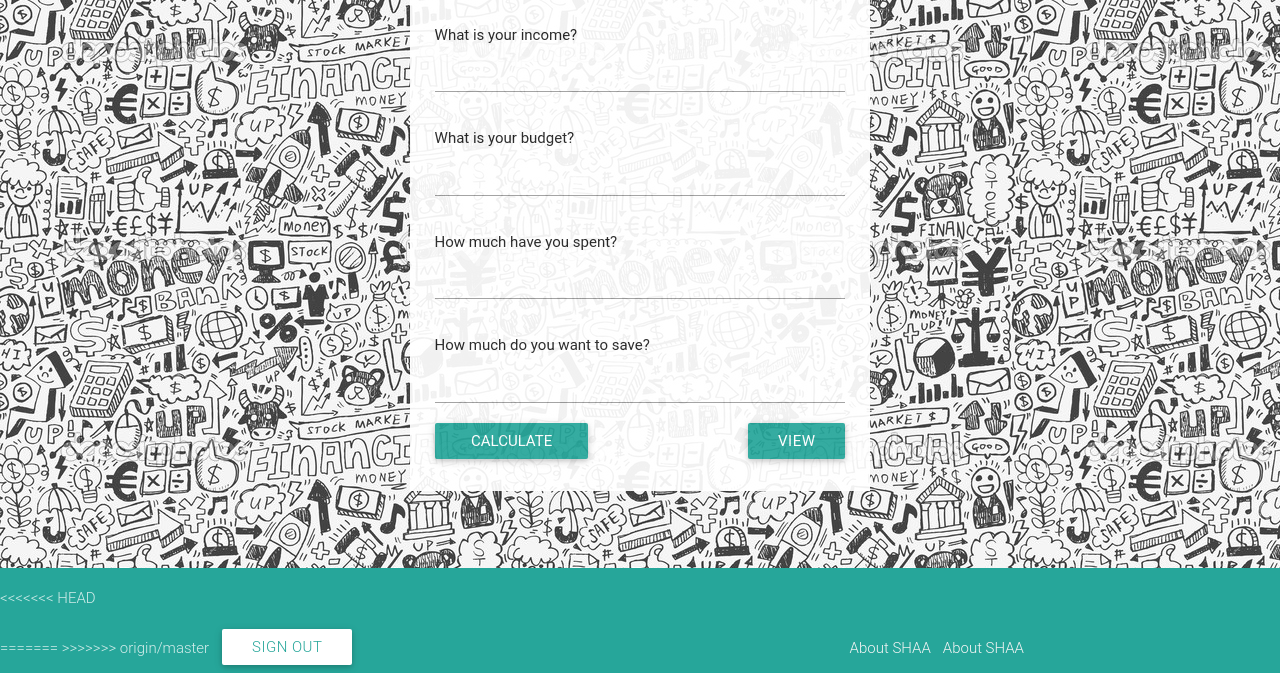
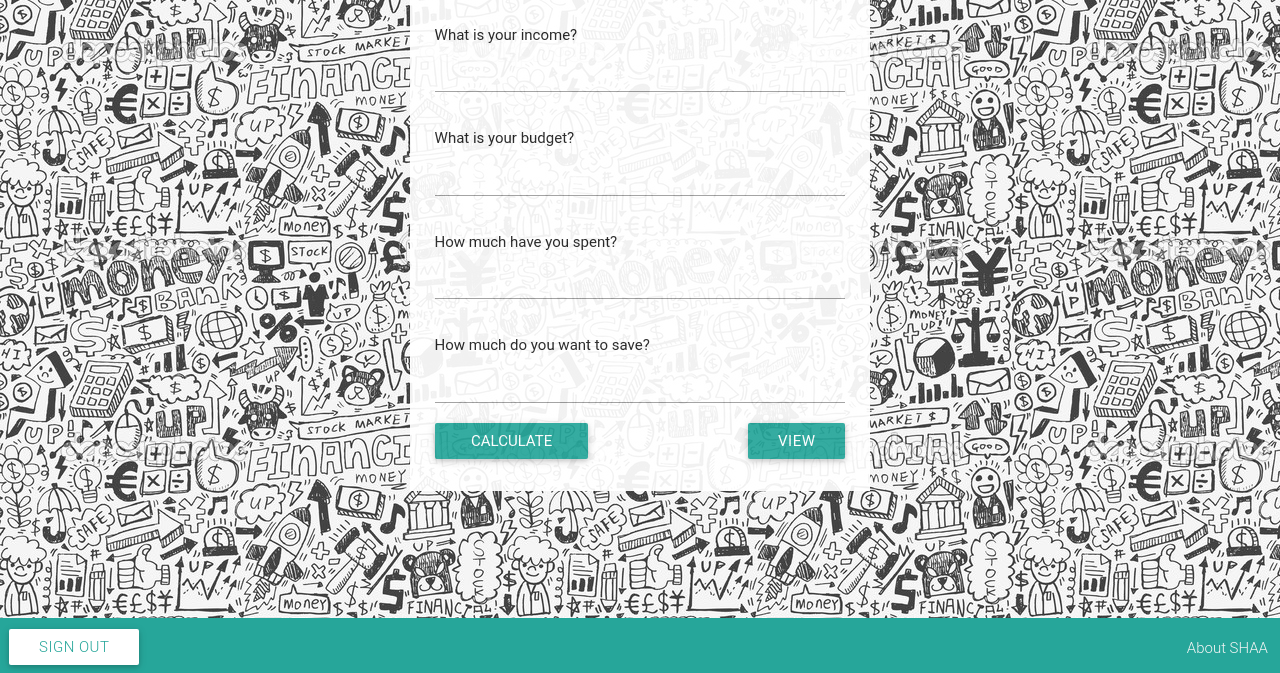
Before and after one commit to hsykwon/budgetme, a Python web app: template templates/mainPage.html in a window 1280 px wide. Shown: the part 127-800 px from the top of the page. Run offline with Jinja, Linux system fonts and the light colour scheme; the template is opened without the code that fills it, so the values that code supplies are empty; some libraries are stand-ins or nearby versions; some web fonts are replaced.

Commit message:
remerged the SHAA thing

```diff
--- a/templates/mainPage.html
+++ b/templates/mainPage.html
@@ -67,13 +67,7 @@
 
      <footer class="page-footer">
        <div class="footer-copyright">
-<<<<<<< HEAD
-         <div class="container">
-           <a class="grey-text text-lighten-4 right modal-trigger" href="#modal2">About SHAA</a>
-         </div>
-=======
-           <a class="grey-text text-lighten-4 right" style="margin-right:12px">About SHAA</a>
->>>>>>> origin/master
+           <a class="grey-text text-lighten-4 right modal-trigger" style="margin-right:12px" href="#modal2">About SHAA</a>
          <button align=center type="button" onclick="location.href='/signOutHandler'" class="btn waves-effect waves-light"
             value="sign out" style="background-color:white;back:0.8;margin-left:9px;margin-bottom:5px;color:#26a69a;"id="button">sign out</button>
        </div>
```
